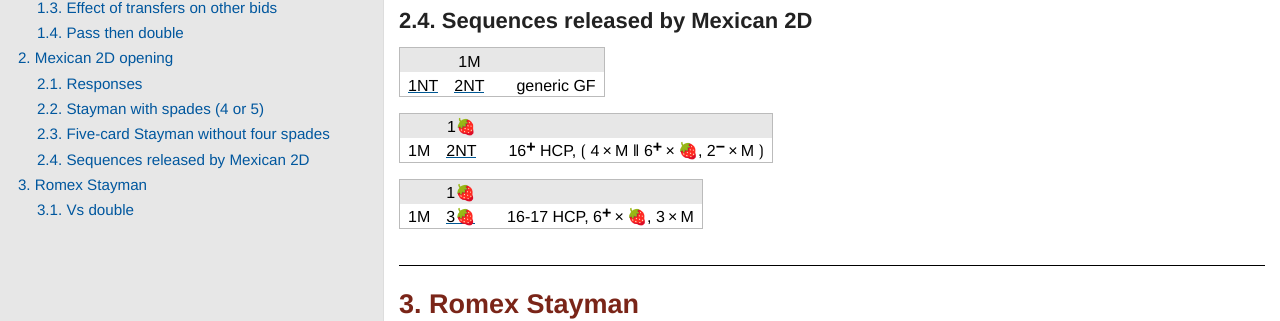
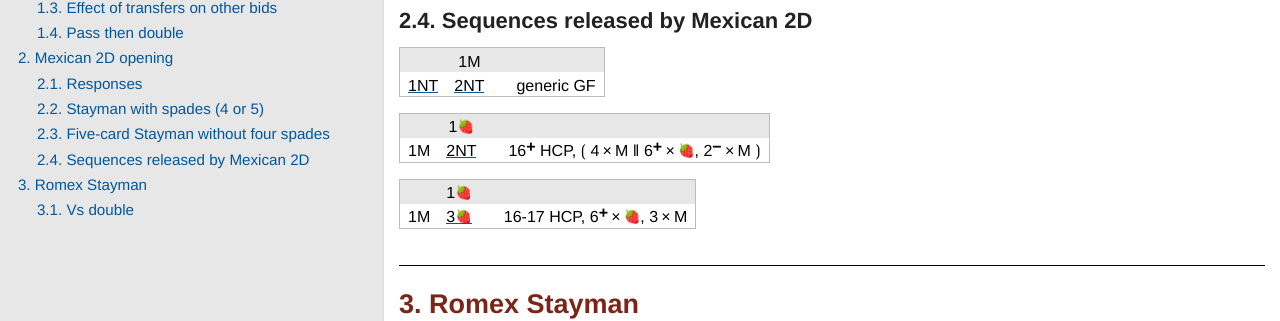
Before and after one commit to kjraywood/kjraywood.github.io, a Jekyll site: the page rbsys/staging.html, which Jekyll copies as it is, in a window 1280 px wide and 900 px high, scrolled down 2839 px. Shown: the part 142-463 px from the top of the window. Built offline with Jekyll 4.4.1, drawn with Linux system fonts in a browser that asks for light colours.

Commit message:
smaller and higher strawberries

```diff
--- a/rbsys/staging.html
+++ b/rbsys/staging.html
@@ -581,7 +581,7 @@ no fit.</p>
 <tbody>
 <tr>
 <td class="tableblock halign-center valign-top"></td>
-<td class="tableblock halign-center valign-top"><p class="tableblock">1&#x1f353;&#xFE0F;</p></td>
+<td class="tableblock halign-center valign-top"><p class="tableblock">1<span class="small vraise">&#x1f353;&#xFE0F;</span></p></td>
 <td class="tableblock halign-center valign-top"></td>
 <td class="tableblock halign-left valign-top"></td>
 </tr>
@@ -591,7 +591,7 @@ no fit.</p>
 <td class="tableblock halign-center valign-top"></td>
 <td class="tableblock halign-left valign-top"><p class="tableblock">16<span class="vhigher"><strong>+</strong></span> HCP,
                 <span class="nobr">&#x27ee; 4&thinsp;&times;&thinsp;M &#x2016;
-	              6<span class="vhigher"><strong>+</strong></span>&thinsp;&times;&thinsp;&#x1f353;&#xFE0F;, 2<span class="vhigher"><strong>&#8722;</strong></span>&thinsp;&times;&thinsp;M &#x27ef;</span></p></td>
+	              6<span class="vhigher"><strong>+</strong></span>&thinsp;&times;&thinsp;<span class="small vraise">&#x1f353;&#xFE0F;</span>, 2<span class="vhigher"><strong>&#8722;</strong></span>&thinsp;&times;&thinsp;M &#x27ef;</span></p></td>
 </tr>
 </tbody>
 </table>
@@ -605,15 +605,15 @@ no fit.</p>
 <tbody>
 <tr>
 <td class="tableblock halign-center valign-top"></td>
-<td class="tableblock halign-center valign-top"><p class="tableblock">1&#x1f353;&#xFE0F;</p></td>
+<td class="tableblock halign-center valign-top"><p class="tableblock">1<span class="small vraise">&#x1f353;&#xFE0F;</span></p></td>
 <td class="tableblock halign-center valign-top"></td>
 <td class="tableblock halign-left valign-top"></td>
 </tr>
 <tr>
 <td class="tableblock halign-center valign-top"><p class="tableblock">1M</p></td>
-<td class="tableblock halign-center valign-top"><p class="tableblock"><span class="alert">3&#x1f353;&#xFE0F;</span></p></td>
+<td class="tableblock halign-center valign-top"><p class="tableblock"><span class="alert">3<span class="small vraise">&#x1f353;&#xFE0F;</span></span></p></td>
 <td class="tableblock halign-center valign-top"></td>
-<td class="tableblock halign-left valign-top"><p class="tableblock">16-17 HCP, 6<span class="vhigher"><strong>+</strong></span>&thinsp;&times;&thinsp;&#x1f353;&#xFE0F;, 3&thinsp;&times;&thinsp;M</p></td>
+<td class="tableblock halign-left valign-top"><p class="tableblock">16-17 HCP, 6<span class="vhigher"><strong>+</strong></span>&thinsp;&times;&thinsp;<span class="small vraise">&#x1f353;&#xFE0F;</span>, 3&thinsp;&times;&thinsp;M</p></td>
 </tr>
 </tbody>
 </table>
```
